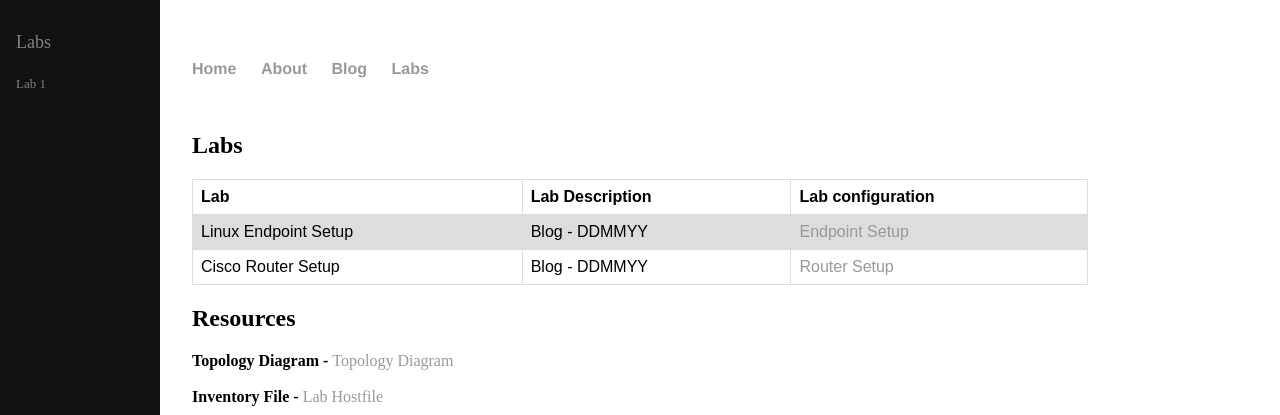
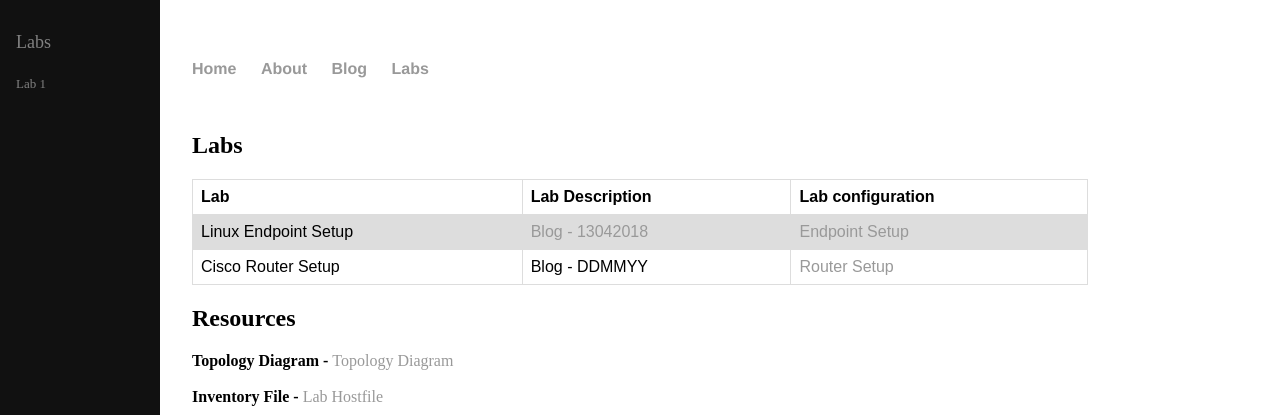
Before and after one commit to craigeowen/craigeowen.github.io, a Jekyll site: the page built from ansible/index.html, in a window 1280 px wide. Shown: the top 415 px of the page. Built offline with Jekyll 4.4.1, drawn with Linux system fonts in a browser that asks for light colours.

Commit message:
Update index.html

```diff
--- a/ansible/index.html
+++ b/ansible/index.html
@@ -41,7 +41,7 @@ tr:nth-child(even) {
   </tr>
   <tr>
     <td>Linux Endpoint Setup</td>
-    <td><!-- <a href="https://github.com/craigeowen/my-network-ansible_playbooks/blob/master/4.%20Linux_endpoint_setup.txt"> -->Blog - DDMMYY</a></td>
+    <td><a href="https://craigeowen.github.io/blog/2018/04/13/Linux-Endpoint-Setup">Blog - 13042018</a></td>
     <td><a href="https://github.com/craigeowen/my-network-ansible_playbooks/blob/master/4.%20Linux_endpoint_setup.txt">Endpoint Setup</a></td>
   </tr>
   <tr>
```
